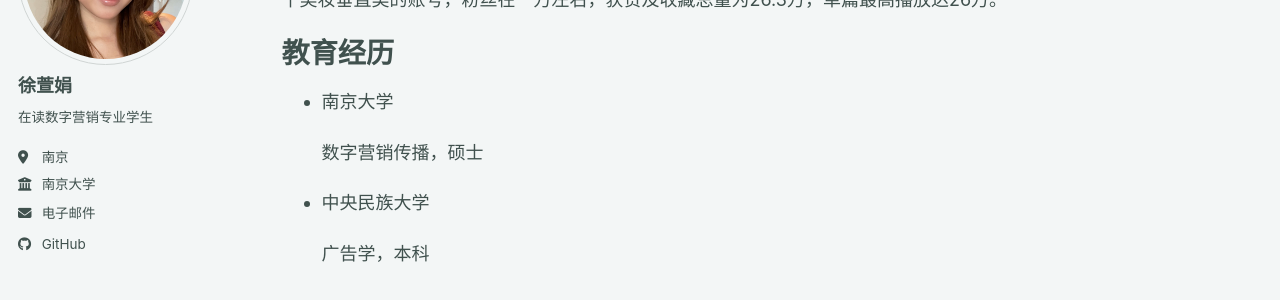
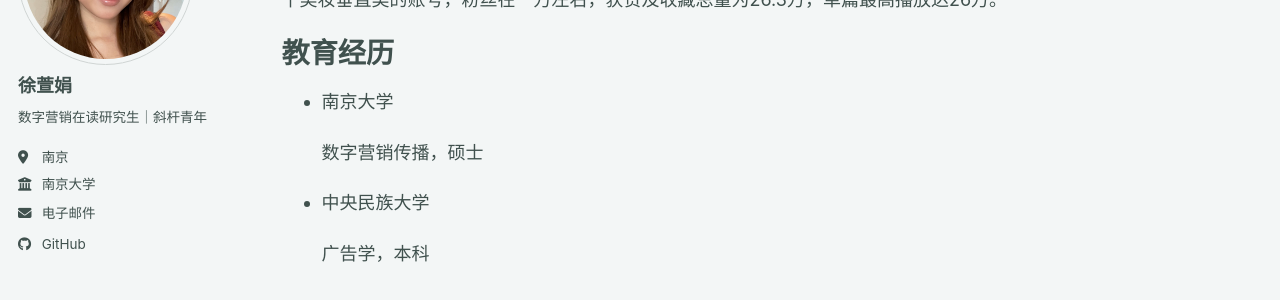
Before and after one commit to hsuanchuanhsu0527/hsuanchuanhsu0527.github.io, a Jekyll site: the page built from _pages/about.md, in a window 1280 px wide. Shown: the part 211-511 px from the top of the page. Built offline with Jekyll 4.4.1, drawn with Linux system fonts in a browser that asks for light colours; a style sheet for code colours, icons or effects is not loaded.

Commit message:
Update _config.yml

```diff
--- a/_config.yml
+++ b/_config.yml
@@ -26,7 +26,7 @@ author:
   avatar           : "hsuan.png"
   name             : "徐萱娟"
   pronouns         :
-  bio              : "在读数字营销专业学生"
+  bio              : "数字营销在读研究生｜斜杆青年"
   location         : "南京"
   employer         : "南京大学"
   uri              : # URL
```
